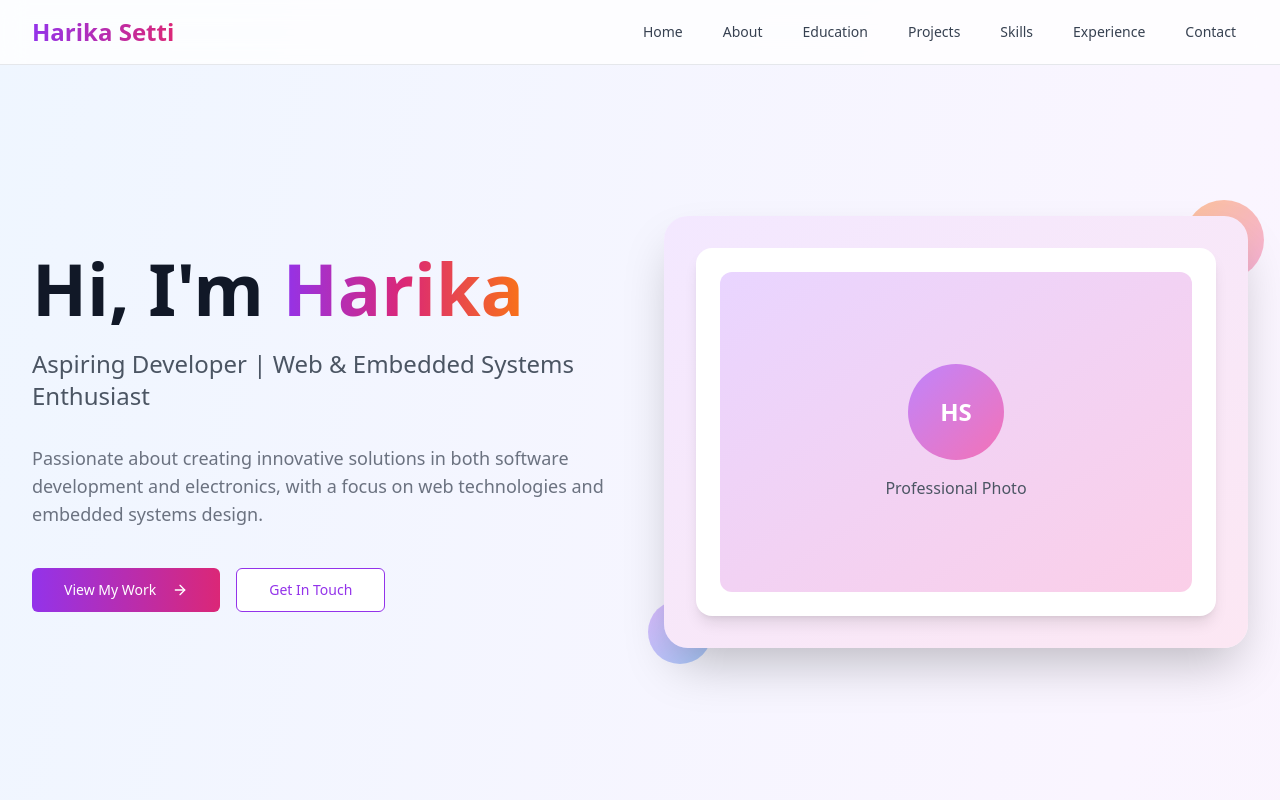
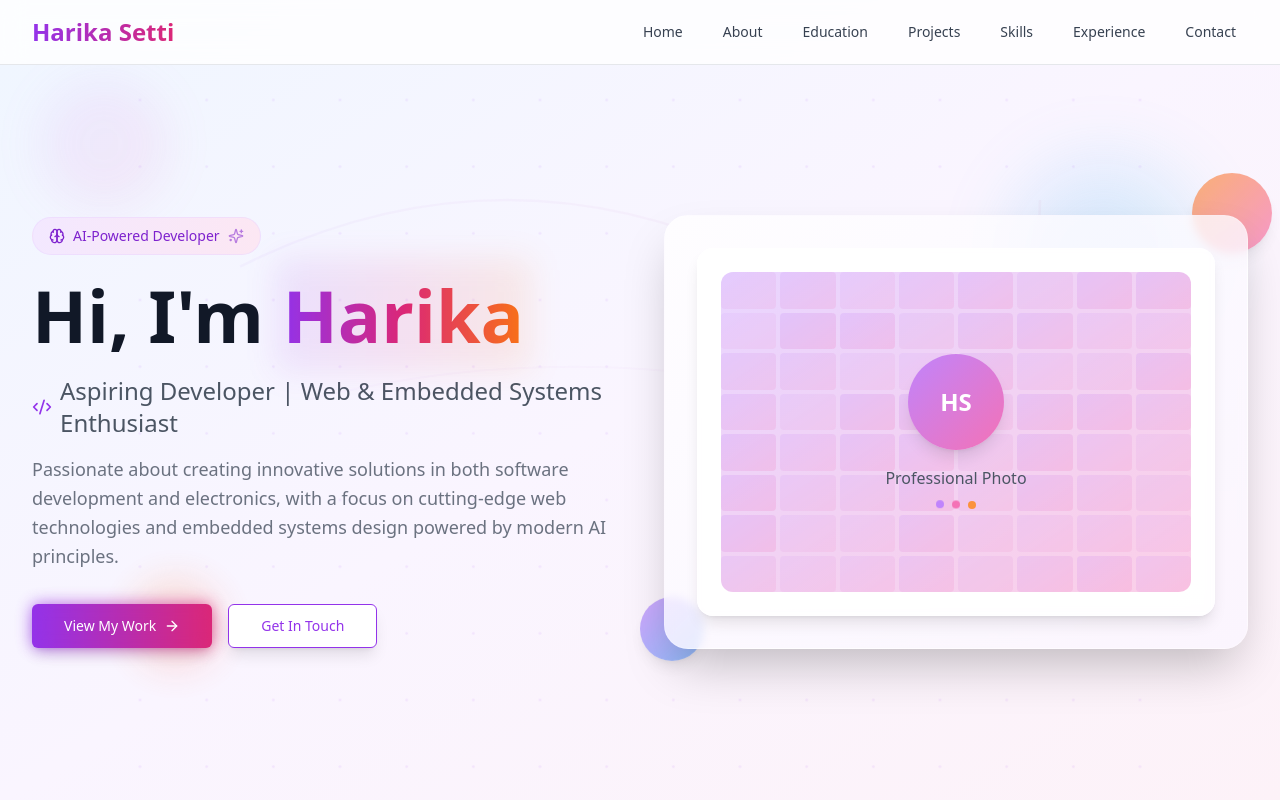
Before and after one commit to Harika936/harikawork, a React (Vite) app: page / in a window 1280 px wide. Shown: the top 800 px of the page. Built offline with nearby package versions, Linux system fonts and the light colour scheme.

Commit message:
Enhance hero section with AI features
Add AI-powered elements to the hero section for a modern look.

```diff
--- a/src/components/Hero.tsx
+++ b/src/components/Hero.tsx
@@ -1,6 +1,6 @@
 
 import { Button } from "@/components/ui/button";
-import { ArrowRight } from "lucide-react";
+import { ArrowRight, Sparkles, Brain, Code2 } from "lucide-react";
 
 export const Hero = () => {
   const scrollToSection = (href: string) => {
@@ -11,36 +11,88 @@ export const Hero = () => {
   };
 
   return (
-    <section id="home" className="min-h-screen flex items-center justify-center pt-16">
-      <div className="max-w-7xl mx-auto px-4 sm:px-6 lg:px-8">
+    <section id="home" className="min-h-screen flex items-center justify-center pt-16 relative overflow-hidden">
+      {/* Animated Background Elements */}
+      <div className="absolute inset-0 bg-gradient-to-br from-blue-50 via-purple-50 to-pink-50">
+        {/* Floating Orbs */}
+        <div className="absolute top-20 left-10 w-32 h-32 bg-gradient-to-br from-purple-400/20 to-pink-400/20 rounded-full blur-xl animate-pulse"></div>
+        <div className="absolute top-40 right-20 w-48 h-48 bg-gradient-to-br from-blue-400/20 to-cyan-400/20 rounded-full blur-2xl animate-pulse delay-1000"></div>
+        <div className="absolute bottom-32 left-32 w-24 h-24 bg-gradient-to-br from-orange-400/20 to-red-400/20 rounded-full blur-lg animate-pulse delay-500"></div>
+
+        {/* Neural Network Pattern */}
+        <div className="absolute inset-0 opacity-10">
+          <svg className="w-full h-full" viewBox="0 0 800 600">
+            <defs>
+              <pattern id="grid" width="50" height="50" patternUnits="userSpaceOnUse">
+                <circle cx="25" cy="25" r="1" fill="currentColor" className="text-purple-500">
+                  <animate attributeName="r" values="1;2;1" dur="3s" repeatCount="indefinite" />
+                </circle>
+              </pattern>
+              <linearGradient id="lineGradient" x1="0%" y1="0%" x2="100%" y2="0%">
+                <stop offset="0%" stopColor="rgb(147, 51, 234)" stopOpacity="0.3" />
+                <stop offset="100%" stopColor="rgb(219, 39, 119)" stopOpacity="0.3" />
+              </linearGradient>
+            </defs>
+            <rect width="100%" height="100%" fill="url(#grid)" />
+            <path d="M100,200 Q300,100 500,200 T700,150" stroke="url(#lineGradient)" strokeWidth="2" fill="none">
+              <animate attributeName="d"
+                values="M100,200 Q300,100 500,200 T700,150;M100,180 Q300,120 500,180 T700,170;M100,200 Q300,100 500,200 T700,150"
+                dur="6s" repeatCount="indefinite" />
+            </path>
+            <path d="M150,300 Q350,250 550,300 T750,280" stroke="url(#lineGradient)" strokeWidth="1.5" fill="none" opacity="0.7">
+              <animate attributeName="d"
+                values="M150,300 Q350,250 550,300 T750,280;M150,320 Q350,270 550,320 T750,300;M150,300 Q350,250 550,300 T750,280"
+                dur="8s" repeatCount="indefinite" />
+            </path>
+          </svg>
+        </div>
+      </div>
+
+      <div className="max-w-7xl mx-auto px-4 sm:px-6 lg:px-8 relative z-10">
         <div className="grid lg:grid-cols-2 gap-12 items-center">
           <div className="text-center lg:text-left animate-fade-in">
+            {/* AI Badge */}
+            <div className="inline-flex items-center gap-2 bg-gradient-to-r from-purple-100 to-pink-100 px-4 py-2 rounded-full text-sm font-medium text-purple-700 mb-6 border border-purple-200/50 backdrop-blur-sm">
+              <Brain className="w-4 h-4" />
+              <span>AI-Powered Developer</span>
+              <Sparkles className="w-4 h-4 animate-pulse" />
+            </div>
+
             <h1 className="text-5xl md:text-7xl font-bold text-gray-900 mb-6">
               Hi, I'm{" "}
-              <span className="bg-gradient-to-r from-purple-600 via-pink-600 to-orange-500 bg-clip-text text-transparent">
+              <span className="bg-gradient-to-r from-purple-600 via-pink-600 to-orange-500 bg-clip-text text-transparent relative">
                 Harika
+                <div className="absolute -inset-2 bg-gradient-to-r from-purple-600/20 via-pink-600/20 to-orange-500/20 blur-lg rounded-lg opacity-75 animate-pulse"></div>
               </span>
             </h1>
-            <p className="text-xl md:text-2xl text-gray-600 mb-8 leading-relaxed">
-              Aspiring Developer | Web & Embedded Systems Enthusiast
-            </p>
-            <p className="text-lg text-gray-500 mb-10 max-w-2xl">
-              Passionate about creating innovative solutions in both software development and electronics,
-              with a focus on web technologies and embedded systems design.
-            </p>
+
+            <div className="space-y-4 mb-8">
+              <p className="text-xl md:text-2xl text-gray-600 leading-relaxed flex items-center gap-2">
+                <Code2 className="w-6 h-6 text-purple-600" />
+                Aspiring Developer | Web & Embedded Systems Enthusiast
+              </p>
+              <p className="text-lg text-gray-500 max-w-2xl leading-relaxed">
+                Passionate about creating innovative solutions in both software development and electronics,
+                with a focus on cutting-edge web technologies and embedded systems design powered by modern AI principles.
+              </p>
+            </div>
+
             <div className="flex flex-col sm:flex-row gap-4 justify-center lg:justify-start">
               <Button
                 size="lg"
-                className="bg-gradient-to-r from-purple-600 to-pink-600 hover:from-purple-700 hover:to-pink-700 text-white"
+                className="bg-gradient-to-r from-purple-600 to-pink-600 hover:from-purple-700 hover:to-pink-700 text-white shadow-lg hover:shadow-xl transition-all duration-300 transform hover:scale-105 relative group"
                 onClick={() => scrollToSection("#projects")}
               >
-                View My Work
-                <ArrowRight className="ml-2 h-5 w-5" />
+                <div className="absolute inset-0 bg-gradient-to-r from-purple-600 to-pink-600 rounded-md blur opacity-75 group-hover:opacity-100 transition-opacity"></div>
+                <span className="relative flex items-center gap-2">
+                  View My Work
+                  <ArrowRight className="h-5 w-5 group-hover:translate-x-1 transition-transform" />
+                </span>
               </Button>
               <Button
                 size="lg"
                 variant="outline"
-                className="border-purple-600 text-purple-600 hover:bg-purple-50"
+                className="border-purple-600 text-purple-600 hover:bg-purple-50 shadow-lg hover:shadow-xl transition-all duration-300 transform hover:scale-105 backdrop-blur-sm"
                 onClick={() => scrollToSection("#contact")}
               >
                 Get In Touch
@@ -49,20 +101,77 @@ export const Hero = () => {
           </div>
 
           <div className="relative animate-fade-in">
-            <div className="relative z-10 bg-gradient-to-br from-purple-100 to-pink-100 rounded-3xl p-8 shadow-2xl">
-              <div className="bg-white rounded-2xl p-6 shadow-lg">
-                <div className="w-full h-80 bg-gradient-to-br from-purple-200 to-pink-200 rounded-xl flex items-center justify-center">
-                  <div className="text-center">
-                    <div className="w-24 h-24 bg-gradient-to-br from-purple-400 to-pink-400 rounded-full mx-auto mb-4 flex items-center justify-center">
+            {/* Main Card */}
+            <div className="relative z-10 bg-gradient-to-br from-white/80 to-purple-50/80 rounded-3xl p-8 shadow-2xl backdrop-blur-sm border border-white/20">
+              <div className="bg-white/90 rounded-2xl p-6 shadow-lg backdrop-blur-sm">
+                <div className="w-full h-80 bg-gradient-to-br from-purple-200 to-pink-200 rounded-xl flex items-center justify-center relative overflow-hidden">
+                  {/* Tech Pattern Background */}
+                  <div className="absolute inset-0 opacity-20">
+                    <div className="grid grid-cols-8 grid-rows-8 h-full w-full gap-1">
+                      {Array.from({ length: 64 }).map((_, i) => (
+                        <div
+                          key={i}
+                          className="bg-gradient-to-br from-purple-400 to-pink-400 rounded-sm animate-pulse"
+                          style={{
+                            animationDelay: `${i * 0.1}s`,
+                            animationDuration: `${2 + (i % 3)}s`
+                          }}
+                        ></div>
+                      ))}
+                    </div>
+                  </div>
+
+                  <div className="text-center relative z-10">
+                    <div className="w-24 h-24 bg-gradient-to-br from-purple-400 to-pink-400 rounded-full mx-auto mb-4 flex items-center justify-center shadow-lg relative">
                       <span className="text-white text-2xl font-bold">HS</span>
+                      <div className="absolute inset-0 bg-gradient-to-br from-purple-400 to-pink-400 rounded-full animate-ping opacity-20"></div>
                     </div>
                     <p className="text-gray-600 font-medium">Professional Photo</p>
+                    <div className="flex justify-center gap-2 mt-3">
+                      <div className="w-2 h-2 bg-purple-400 rounded-full animate-bounce"></div>
+                      <div className="w-2 h-2 bg-pink-400 rounded-full animate-bounce delay-100"></div>
+                      <div className="w-2 h-2 bg-orange-400 rounded-full animate-bounce delay-200"></div>
+                    </div>
                   </div>
                 </div>
               </div>
             </div>
-            <div className="absolute -top-4 -right-4 w-20 h-20 bg-gradient-to-br from-orange-400 to-pink-400 rounded-full opacity-70 animate-pulse"></div>
-            <div className="absolute -bottom-4 -left-4 w-16 h-16 bg-gradient-to-br from-purple-400 to-blue-400 rounded-full opacity-70 animate-pulse"></div>
+
+            {/* Floating Elements */}
+            <div className="absolute -top-6 -right-6 w-20 h-20 bg-gradient-to-br from-orange-400 to-pink-400 rounded-full opacity-70 animate-bounce shadow-lg"></div>
+            <div className="absolute -bottom-6 -left-6 w-16 h-16 bg-gradient-to-br from-purple-400 to-blue-400 rounded-full opacity-70 animate-bounce delay-500 shadow-lg"></div>
+
+            {/* Tech Icons */}
+            <div className="absolute top-10 left-10 p-3 bg-white/80 backdrop-blur-sm rounded-full shadow-lg animate-pulse">
+              <Code2 className="w-6 h-6 text-purple-600" />
+            </div>
+            <div className="absolute bottom-10 right-10 p-3 bg-white/80 backdrop-blur-sm rounded-full shadow-lg animate-pulse delay-1000">
+              <Brain className="w-6 h-6 text-pink-600" />
+            </div>
+
+            {/* Connecting Lines */}
+            <svg className="absolute inset-0 w-full h-full pointer-events-none" style={{ zIndex: -1 }}>
+              <defs>
+                <linearGradient id="heroLineGradient" x1="0%" y1="0%" x2="100%" y2="100%">
+                  <stop offset="0%" stopColor="rgb(147, 51, 234)" stopOpacity="0.3" />
+                  <stop offset="100%" stopColor="rgb(219, 39, 119)" stopOpacity="0.3" />
+                </linearGradient>
+              </defs>
+              <path
+                d="M50,100 Q200,50 350,100"
+                stroke="url(#heroLineGradient)"
+                strokeWidth="2"
+                fill="none"
+                className="animate-pulse"
+              />
+              <path
+                d="M100,300 Q250,250 400,300"
+                stroke="url(#heroLineGradient)"
+                strokeWidth="1.5"
+                fill="none"
+                className="animate-pulse delay-500"
+              />
+            </svg>
           </div>
         </div>
       </div>
```
